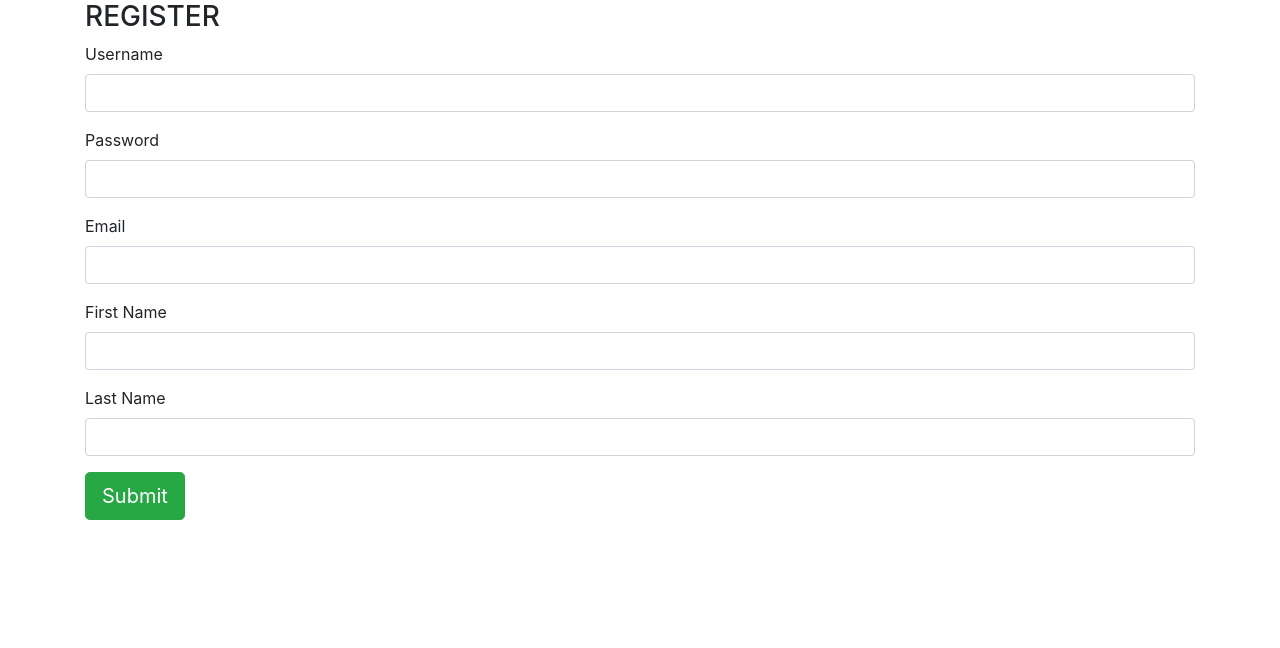
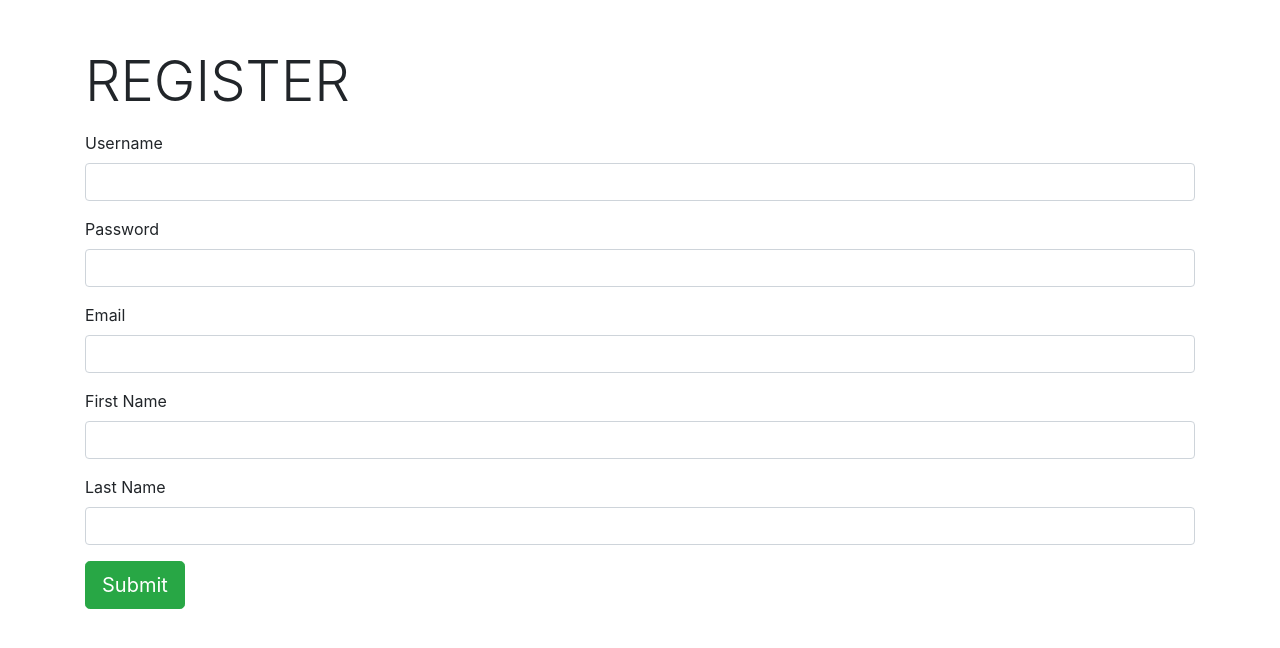
Before and after one commit to LouisGaravaglia/Flask-Feedback, a Flask app: page /register in a window 1280 px wide. Shown: the part 56-704 px from the top of the page. Run offline with Flask 2, Linux system fonts and the light colour scheme; some libraries are stand-ins or nearby versions.

Commit message:
changed css for titles

```diff
--- a/templates/add_feedback.html
+++ b/templates/add_feedback.html
@@ -2,13 +2,13 @@
 content %}
 
 <div class="container">
-  <h3 class="users_title">ADD FEEDBACK</h3>
+  <h1 class="display-4 mt-5">ADD FEEDBACK</h1>
 
   <form id="pet-add-form" method="POST">
     {{ form.hidden_tag() }}
 
 
-    <div class="form-group">
+    <div class="form-group mt-5">
       {{ form.title.label }}
       {{ form.title(class_="form-control") }}
       {% if form.title.errors %}
--- a/templates/login.html
+++ b/templates/login.html
@@ -2,13 +2,13 @@
 content %}
 
 <div class="container">
-  <h3 class="users_title">LOGIN</h3>
+  <h1 class="display-4 mt-5">LOGIN</h1>
 
   <form id="pet-add-form" method="POST">
     {{ form.hidden_tag() }}
 
 
-    <div class="form-group">
+    <div class="form-group mt-3">
       {{ form.username.label }}
       {{ form.username(class_="form-control") }}
       {% if form.username.errors %}
--- a/templates/register.html
+++ b/templates/register.html
@@ -2,13 +2,13 @@
 content %}
 
 <div class="container">
-  <h3 class="users_title">REGISTER</h3>
+  <h1 class="display-4 mt-5">REGISTER</h1>
 
   <form id="pet-add-form" method="POST">
     {{ form.hidden_tag() }}
 
 
-    <div class="form-group">
+    <div class="form-group mt-3">
       {{ form.username.label }}
       {{ form.username(class_="form-control") }}
       {% if form.username.errors %}
```
